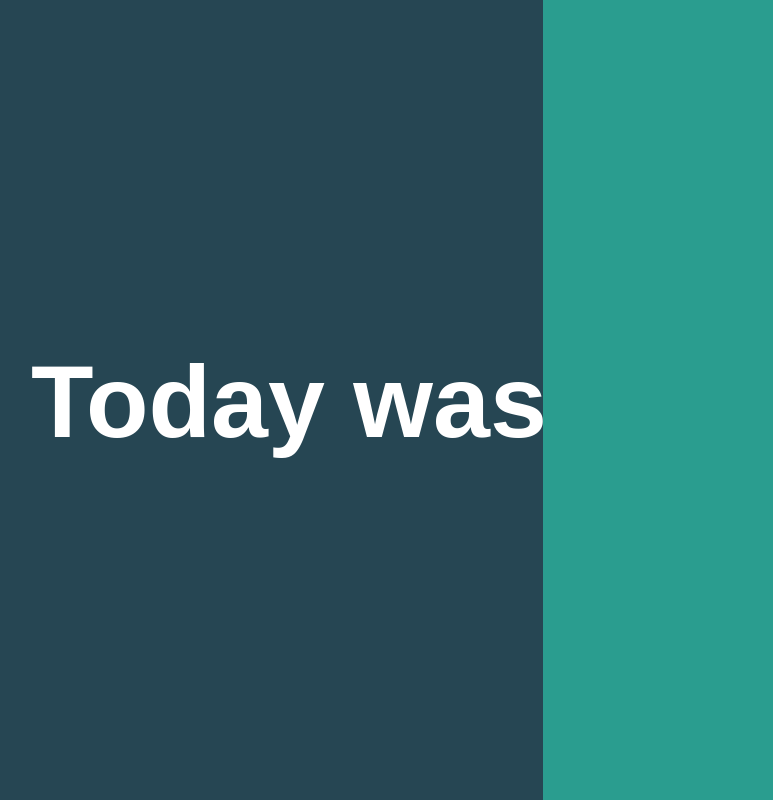
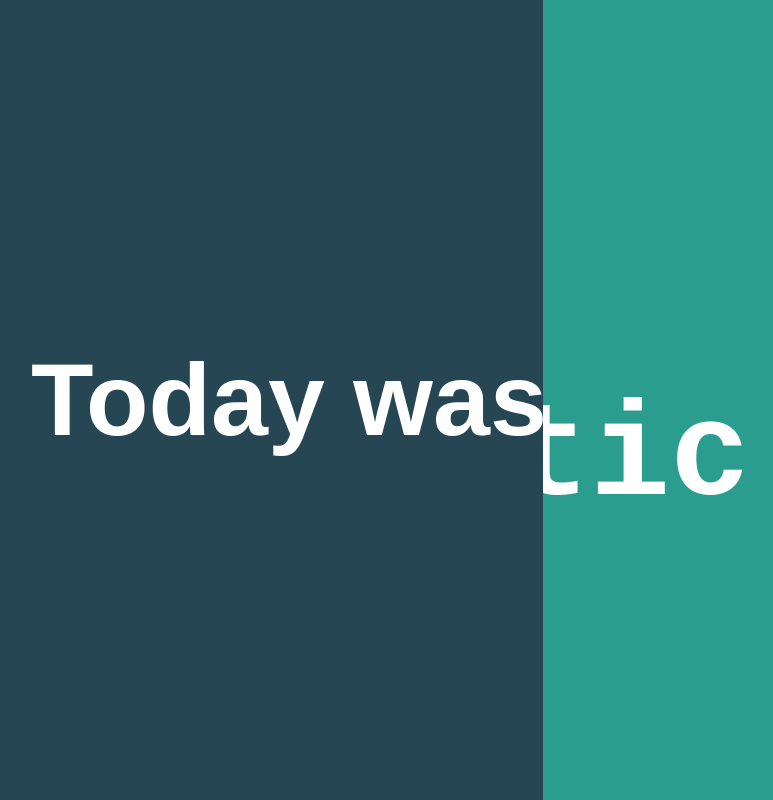
Before and after one commit to maghfoor-a/personal-website, a React (Create React App) app: page / in a window 1280 px wide. Shown: the whole page, without its empty margins (97-870 px from the left). Built offline with nearby package versions, Linux system fonts and the light colour scheme.

Commit message:
changed font and removed console log

```diff
--- a/src/components/AppHeader.css
+++ b/src/components/AppHeader.css
@@ -32,7 +32,7 @@
   }
 
   .side .fancy {
-    font-family: "Lobster", cursive;
+    font-family: "Lobster", monospace;
     font-size: 1.3em;
     line-height: 0.8em;
   }
--- a/src/components/AppHeader.tsx
+++ b/src/components/AppHeader.tsx
@@ -10,7 +10,6 @@ function AppHeader(): JSX.Element {
     const xPercentage = (e.clientX / window.innerWidth) * 100;
     setWidthPct(xPercentage)
     }
-    console.log(widthPct)
 
     return (
         <div className="BothSides" onMouseMove={handleMove}>
```
